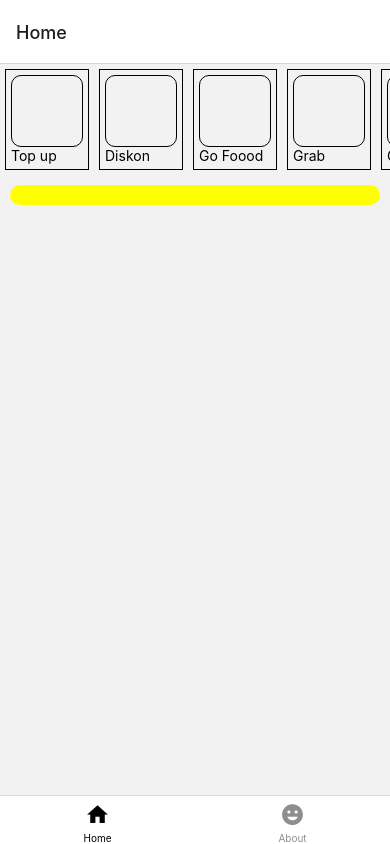
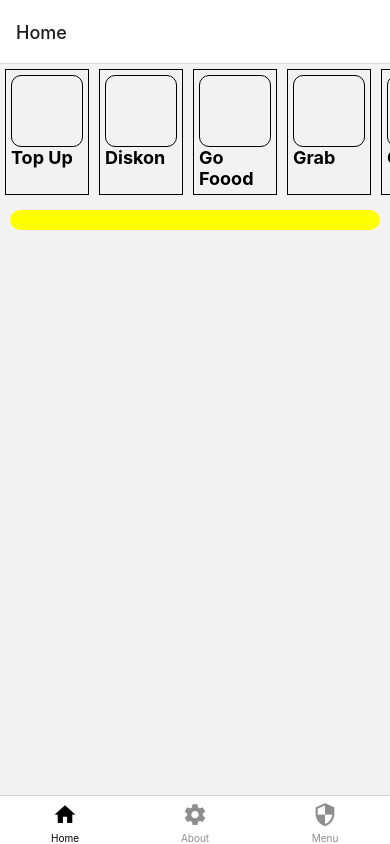
Before and after one commit to dianaulfa/utsMobileProgramming, a React Native app: screen /Home in a window 390 px wide. Built offline with nearby package versions, Linux system fonts and the light colour scheme.

Commit message:
kelima commit

```diff
--- a/Src/App.jsx
+++ b/Src/App.jsx
@@ -1,15 +1,18 @@
+import {StyleSheet, Text, View, FlatList} from 'react-native';
 import React from 'react';
 import {NavigationContainer} from '@react-navigation/native';
+import {createNativeStackNavigator} from '@react-navigation/native-stack';
 import {createBottomTabNavigator} from '@react-navigation/bottom-tabs';
 import MaterialCommunityIcons from 'react-native-vector-icons/MaterialCommunityIcons';
 import Home from './screens/Home';
 import About from './screens/About';
+import Menu from './screens/Menu';
 
+const Stack = createNativeStackNavigator();
 const Tabs = createBottomTabNavigator();
 
-const App = () => {
+const MenuTab = () => {
   return (
-    <NavigationContainer>
     <Tabs.Navigator screenOptions={{tabBarActiveTintColor: 'black'}}>
       <Tabs.Screen
         name="Home"
@@ -25,13 +28,37 @@ const App = () => {
         component={About}
         options={{
           tabBarIcon: ({size, color,}) => (
-            <MaterialCommunityIcons name="emoticon" size={size} color={color} />
+            <MaterialCommunityIcons name="cog" size={size} color={color} />
+          ),
+        }}
+      />
+      <Tabs.Screen
+        name="Menu"
+        component={About}
+        options={{
+          tabBarIcon: ({size, color,}) => (
+            <MaterialCommunityIcons name="security" size={size} color={color} />
           ),
         }}
       />
     </Tabs.Navigator>
-    </NavigationContainer>
   );
 };
 
-export default App
+function App() {
+  return (
+    <NavigationContainer>
+      <Stack.Navigator>
+        <Stack.Screen
+          name="Tab"
+          component={MenuTab}
+          options={{headerShown: false}}
+        />
+      </Stack.Navigator>
+    </NavigationContainer>
+  );
+}
+
+export default App;
+
+const style = StyleSheet.create({});
--- a/Src/components/IconMenu.jsx
+++ b/Src/components/IconMenu.jsx
@@ -7,7 +7,7 @@ const IconMenu = ({label}) => {
       <View style={styles.box}>
         <Text style={styles.textIcon}></Text>
       </View>
-      <Text style={styles.textIcon}>{label}</Text>
+      <Text style={styles.txt}>{label}</Text>
     </TouchableOpacity>
   );
 };
@@ -30,5 +30,14 @@ const styles = StyleSheet.create({
     alighitems: 'center',
     borderRadius: 10,
   },
-
+  textIcon: {
+    color: 'orange',
+    justifyContent: 'center',
+    alignItems: 'center',
+  },
+  txt: {
+    fontSize: 18,
+    fontWeight: 'bold',
+    color: 'black',
+  }
 });
--- a/Src/screens/Home.jsx
+++ b/Src/screens/Home.jsx
@@ -3,7 +3,7 @@ import React from 'react';
 import IconMenu from '../components/IconMenu';
 
 const Data = [
-  {id: 1, label: 'Top up'},
+  {id: 1, label: 'Top Up'},
   {id: 2, label: 'Diskon'},
   {id: 3, label: 'Go Foood'},
   {id: 4, label: 'Grab'},
```
